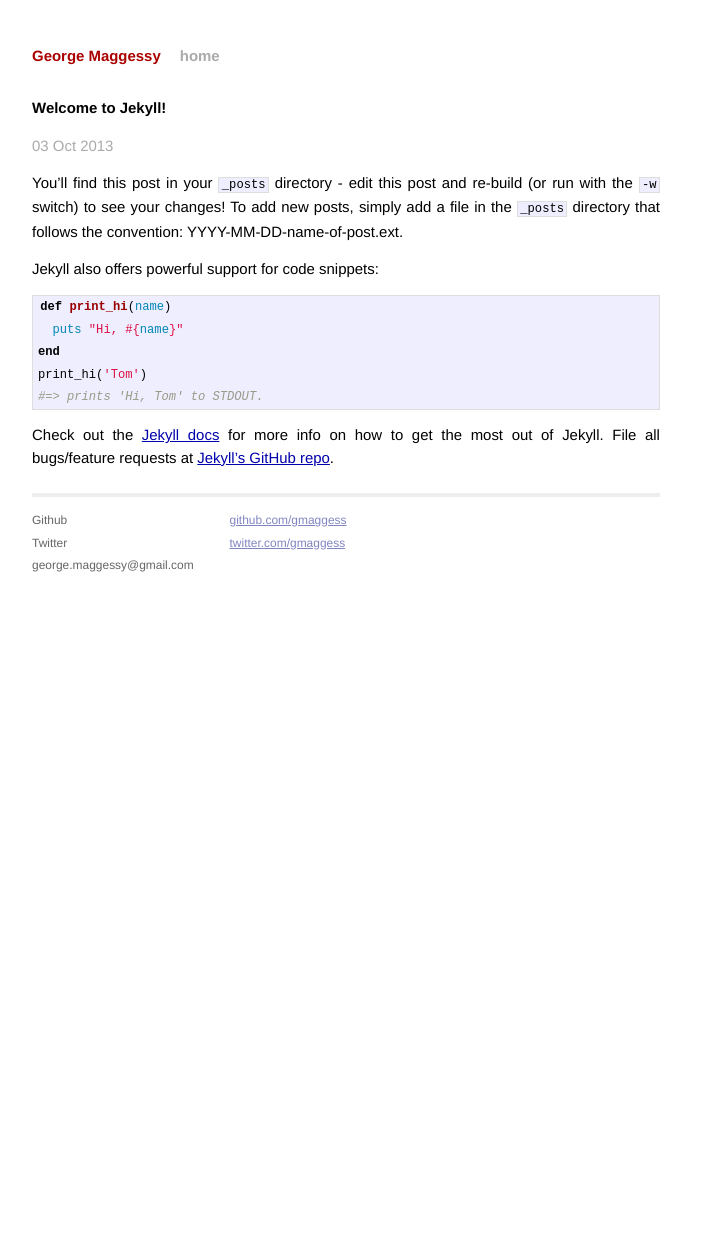
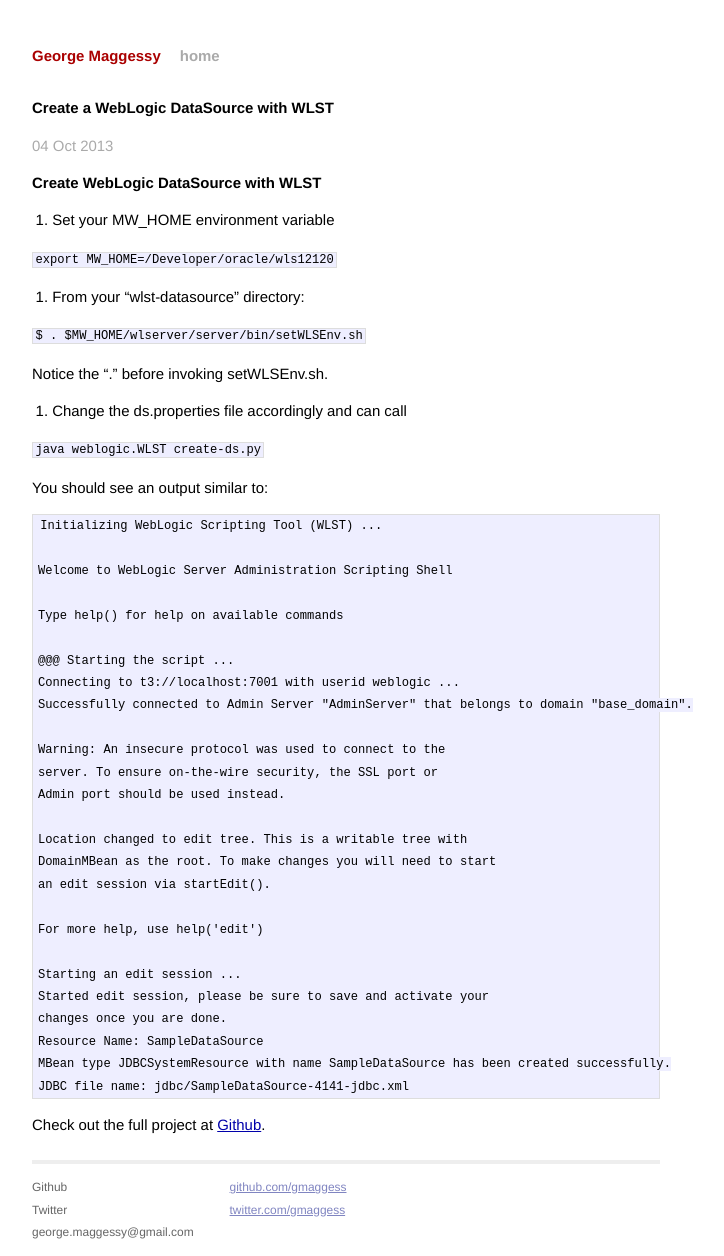
Before and after one commit to gmaggess/gmaggess.github.io, a Jekyll site: the page built from _posts/2013-10-03-welcome-to-jekyll.markdown, in a window 1280 px wide. Shown: the whole page, without its empty margins (294-1018 px from the left). Built offline with Jekyll 4.4.1, drawn with Linux system fonts in a browser that asks for light colours; Markdown is read by kramdown in place of the engine named in the settings; before the commit the page ends 945 px from its top, so only the background shows below that.

Commit message:
wlst-datasource post

````diff
--- a/_posts/2013-10-03-welcome-to-jekyll.markdown
+++ b/_posts/2013-10-03-welcome-to-jekyll.markdown
@@ -1,24 +1,62 @@
 ---
 layout: post
-title:  "Welcome to Jekyll!"
-date:   2013-10-03 16:31:18
-categories: jekyll update
+title:  "Create a WebLogic DataSource with WLST"
+date:   2013-10-04
+categories: weblogic datasource wlst
 ---
 
-You'll find this post in your `_posts` directory - edit this post and re-build (or run with the `-w` switch) to see your changes!
-To add new posts, simply add a file in the `_posts` directory that follows the convention: YYYY-MM-DD-name-of-post.ext.
+Create WebLogic DataSource with WLST
+===============
 
-Jekyll also offers powerful support for code snippets:
+1. Set your MW_HOME environment variable
 
-{% highlight ruby %}
-def print_hi(name)
-  puts "Hi, #{name}"
-end
-print_hi('Tom')
-#=> prints 'Hi, Tom' to STDOUT.
-{% endhighlight %}
+``
+export MW_HOME=/Developer/oracle/wls12120
+``
 
-Check out the [Jekyll docs][jekyll] for more info on how to get the most out of Jekyll. File all bugs/feature requests at [Jekyll's GitHub repo][jekyll-gh].
+2. From your "wlst-datasource" directory:
 
-[jekyll-gh]: https://github.com/mojombo/jekyll
-[jekyll]:    http://jekyllrb.com
+``
+$ . $MW_HOME/wlserver/server/bin/setWLSEnv.sh
+``
+
+Notice the "." before invoking setWLSEnv.sh.
+
+3. Change the ds.properties file accordingly and can call
+
+``java weblogic.WLST create-ds.py``
+
+You should see an output similar to:
+
+```
+Initializing WebLogic Scripting Tool (WLST) ...
+
+Welcome to WebLogic Server Administration Scripting Shell
+
+Type help() for help on available commands
+
+@@@ Starting the script ...
+Connecting to t3://localhost:7001 with userid weblogic ...
+Successfully connected to Admin Server "AdminServer" that belongs to domain "base_domain".
+
+Warning: An insecure protocol was used to connect to the
+server. To ensure on-the-wire security, the SSL port or
+Admin port should be used instead.
+
+Location changed to edit tree. This is a writable tree with
+DomainMBean as the root. To make changes you will need to start
+an edit session via startEdit().
+
+For more help, use help('edit')
+
+Starting an edit session ...
+Started edit session, please be sure to save and activate your
+changes once you are done.
+Resource Name: SampleDataSource
+MBean type JDBCSystemResource with name SampleDataSource has been created successfully.
+JDBC file name: jdbc/SampleDataSource-4141-jdbc.xml
+```
+
+Check out the full project at [Github][wlst-datasource].
+
+[wlst-datasource]: https://github.com/gmaggess/wlst-datasource
````
